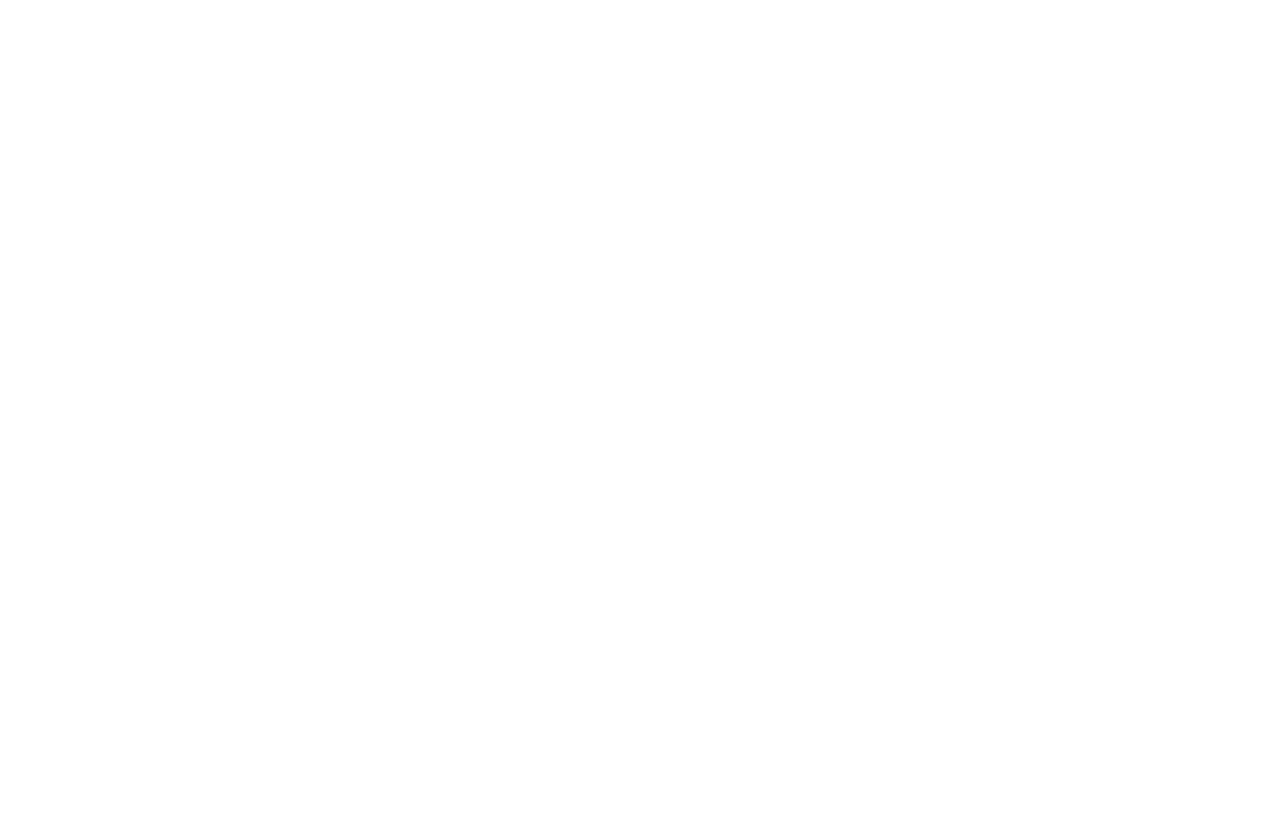
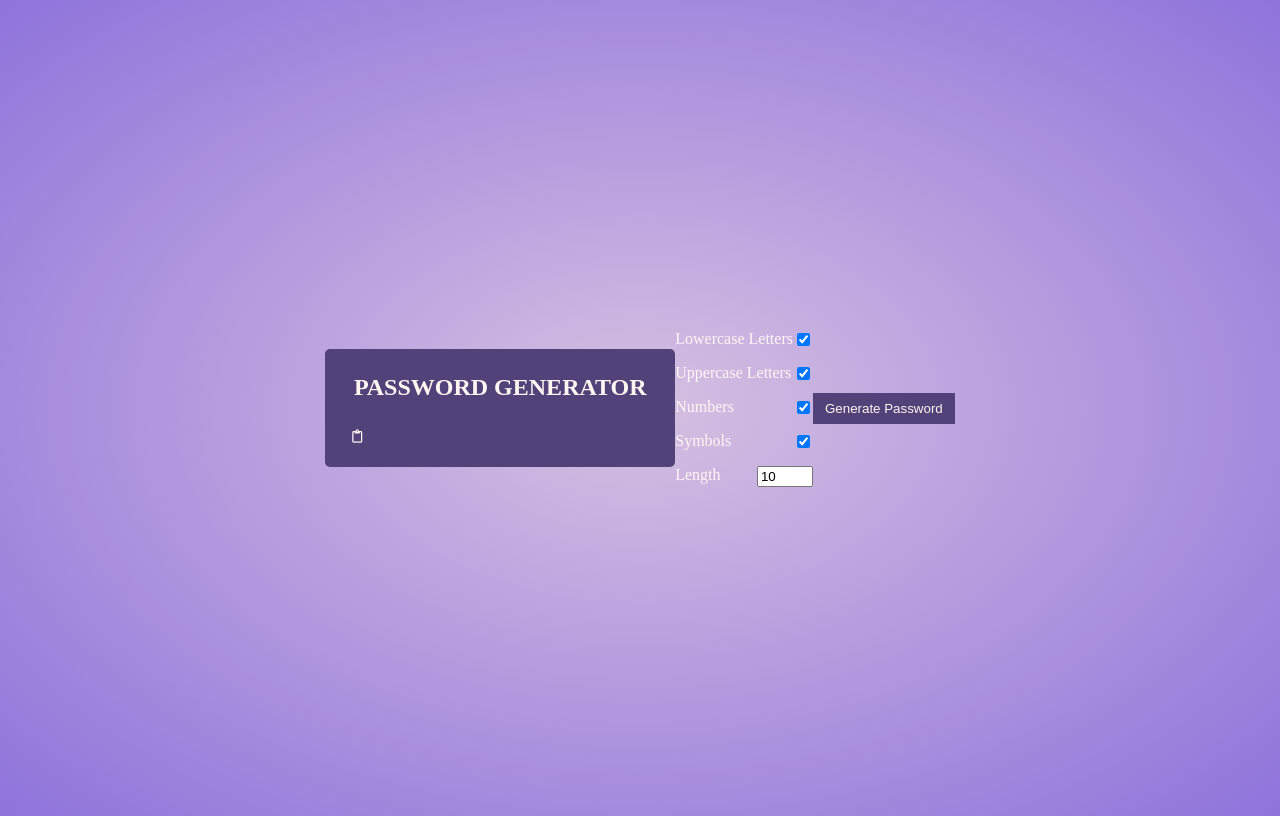
Before and after one commit to shannonehiccups/PasswordGenerator, a plain HTML site: page index.html in a window 1280 px wide. Drawn offline with Linux system fonts and the light colour scheme; a web font is replaced by a local one.

Commit message:
added the remaining components in html, began initial styling in CSS.

```diff
--- a/index.html
+++ b/index.html
@@ -9,16 +9,47 @@
     <!-- Links to Google Fonts  -->
     <link rel="preconnect" href="https://fonts.googleapis.com">
     <link rel="preconnect" href="https://fonts.gstatic.com" crossorigin>
-    <link href="https://fonts.googleapis.com/css2?family=Zen+Kaku+Gothic+Antique:wght@400;700&display=swap" rel="stylesheet">
+    <link href="https://fonts.googleapis.com/css2?family=Zen+Antique+Soft&display=swap" rel="stylesheet">
     <!-- Link to Font Awesome -->
     <link rel="stylesheet" href="https://use.fontawesome.com/releases/v5.15.4/css/all.css" integrity="sha384-DyZ88mC6Up2uqS4h/KRgHuoeGwBcD4Ng9SiP4dIRy0EXTlnuz47vAwmeGwVChigm" crossorigin="anonymous">
     <link rel="stylesheet" href="style.css">
     <title>Password Generator</title>
 </head>
 <body>
-
-
-
+<div id="container">
+<h2>Password Generator</h2>
+<section id="result-container">
+    <span id="result"></span>
+    <button class="btn" id="clipboard">
+        <i class="far fa-clipboard"></i>
+    </button>
+</section>
+</div>
+<section id="options">
+<div class="option">
+    <label for= "lowercase">Lowercase Letters</label>
+    <input type="checkbox" id="lowercase" checked>
+</div>
+<div class="option">
+  <label for="uppercase">Uppercase Letters</label>
+  <input type="checkbox" id="uppercase" checked>
+</div>
+<div class="option">
+  <label for="numbers">Numbers</label>
+  <input type="checkbox" id="numbers" checked>
+</div>
+<div class="option">
+  <label for="symbols">Symbols</label>
+  <input type="checkbox" id="symbols" checked>
+</div>
+<div class="option">
+  <label for="length">Length</label>
+  <!-- Value is the starting/default number. Also, min/max set the range that the user can select. -->
+  <input type="number" id="length" value="10" min="4" max="20">
+</div>
+</section>
+<button class="btn" id="generate">Generate Password</button>
+</div>
 
 </body>
 <script src="app.js"></script>
--- a/style.css
+++ b/style.css
@@ -1 +1,53 @@
 /* font-family: 'Zen Kaku Gothic Antique', sans-serif; */
+
+/* Star Selector (Selects every element in the HTML file) */
+* {
+    /* Includes the padding and border when setting a width or height for an element */
+    box-sizing: border-box;
+  }
+
+  body {
+    /* background-color: #0275ff; */
+    background: radial-gradient(#7e3da352, #8f73db);
+    color: #fff6f2;
+    font-family: 'Zen Antique Soft', serif;
+    /* Flexbox is used here to center the div with id of "container" vertically and horizontally */
+    display: flex;
+    justify-content: center;
+    align-items: center;
+    /* Setting the height to 100vh so the div will be centered vertically in the browser window (AKA Viewport) */
+    height: 100vh;
+    /* Adding padding the to body element so the div container is not up against the edge of the viewport on smaller screen sizes */
+    padding: 25px;
+  }
+
+  h2 {
+    /* Top Right/Left Bottom */
+    margin: 10px 0 20px;
+    text-align: center;
+    text-transform: uppercase;
+  }
+
+  .btn {
+    background-color: #51427a;
+    /* Removes the default button border */
+    border: none;
+    /* Button do NOT inherit text color. Must apply a new text color directly to the element */
+    color: #fff6f2;
+    /* Changes the cursor when hovering over a button */
+    cursor: pointer;
+    padding: 8px 12px;
+  }
+
+  .option {
+    display: flex;
+    justify-content: space-between;
+    margin: 15px 0;
+  }
+
+  #container {
+    background-color:#51427a;
+    padding: 15px;
+    width: 350px;
+    border-radius: 5px;
+  }
```
